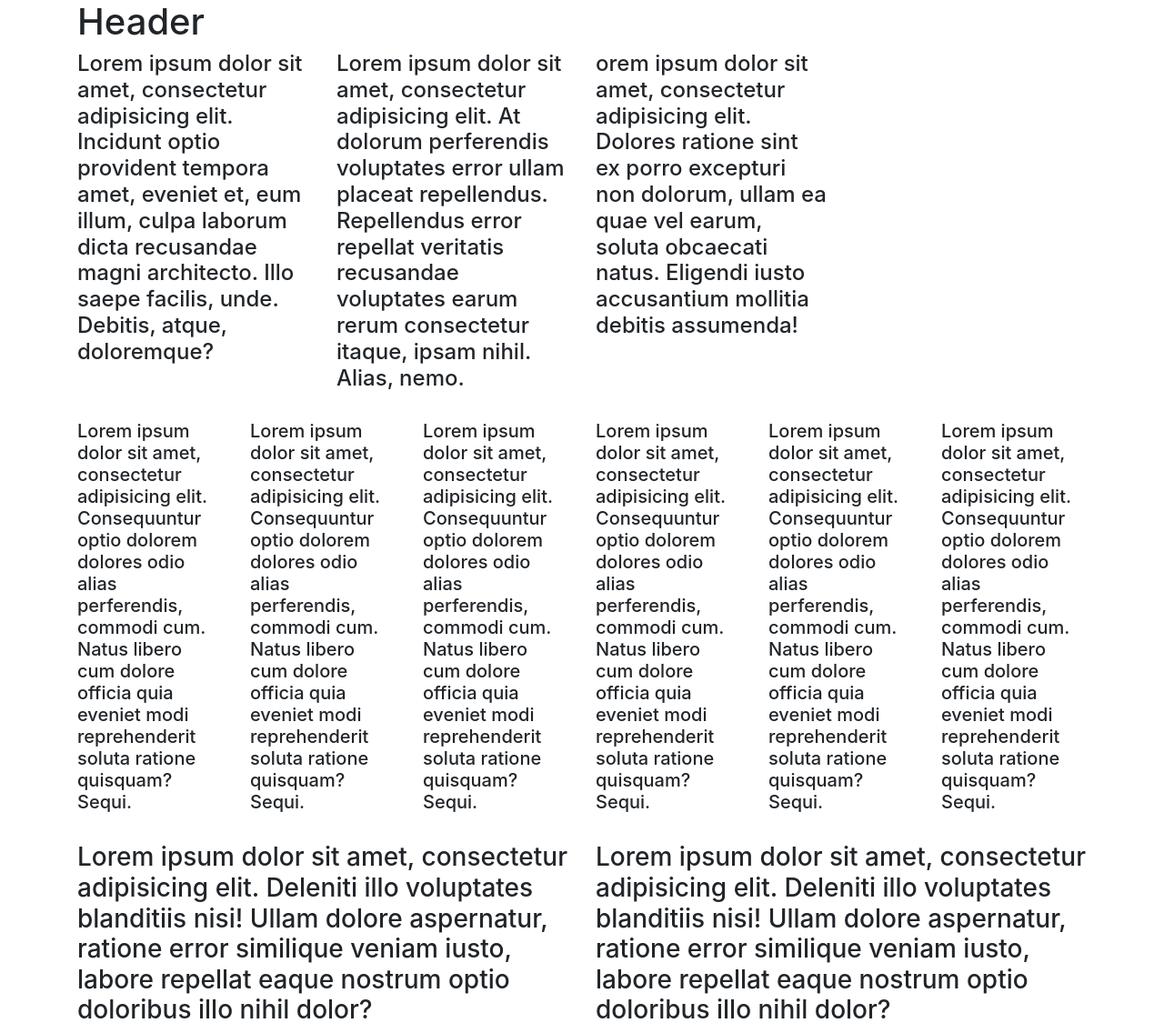
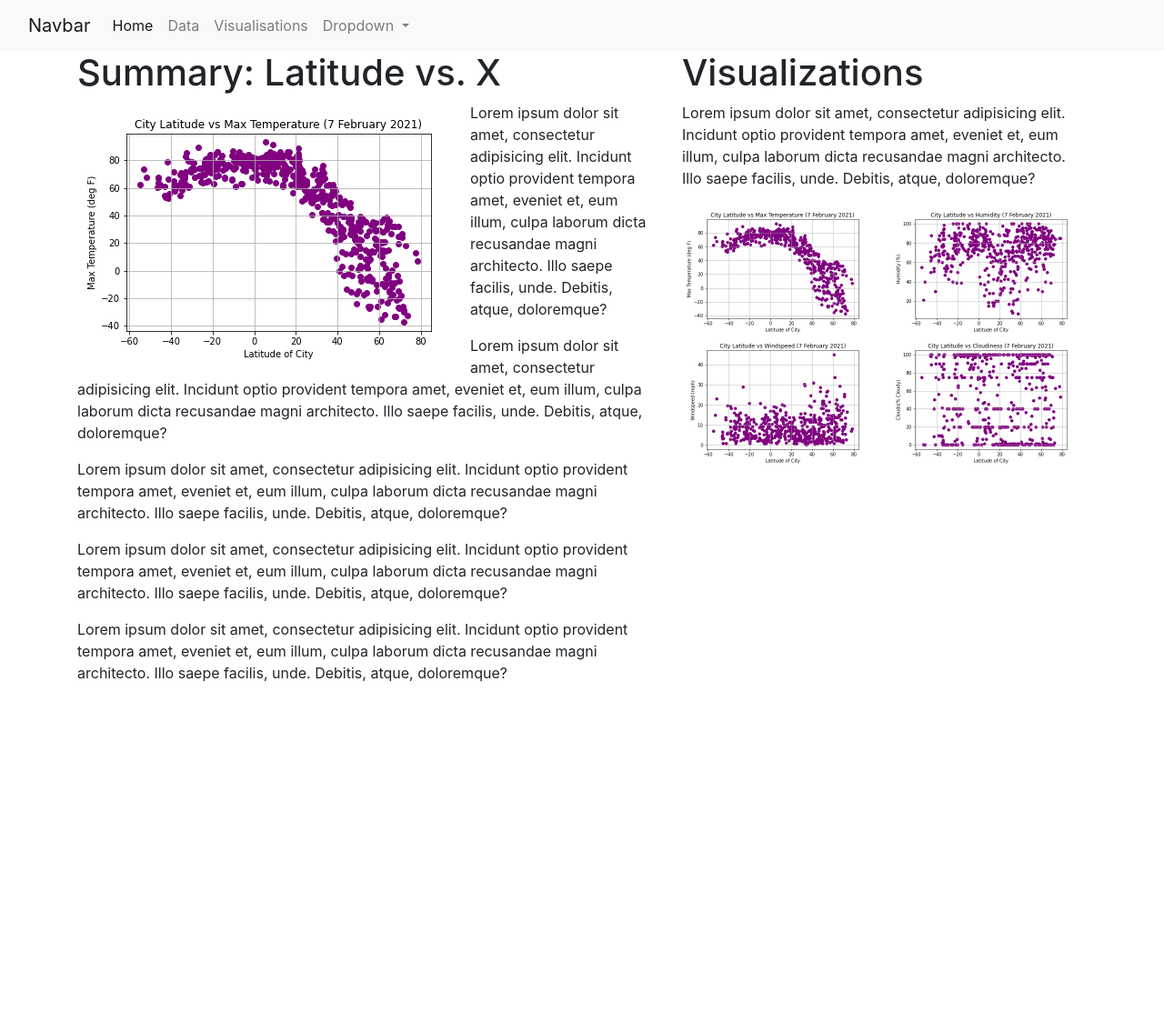
Before and after one commit to njmorr/web-design-challenge, a plain HTML site: page index.html in a window 1280 px wide. Shown: the whole page at 91% size. After the commit the page ends 800 px from the top, so only its background shows below. Drawn offline with nearby package versions, Linux system fonts and the light colour scheme.

Commit message:
index layout

```diff
--- a/index.html
+++ b/index.html
@@ -7,75 +7,69 @@
 </head>
 <body>
 
+  <nav class="navbar navbar-expand-sm navbar-light bg-light">
+    <div class="container-fluid">
+      <a class="navbar-brand" href="index.html">Navbar</a>
+      <button class="navbar-toggler" type="button" data-bs-toggle="collapse" data-bs-target="#navbarSupportedContent" aria-controls="navbarSupportedContent" aria-expanded="false" aria-label="Toggle navigation">
+        <span class="navbar-toggler-icon"></span>
+      </button>
+      <div class="collapse navbar-collapse" id="navbarSupportedContent">
+        <ul class="navbar-nav me-auto mb-2 mb-lg-0">
+          <li class="nav-item">
+            <a class="nav-link active" aria-current="page" href="index.html">Home</a>
+          </li>
+          <li class="nav-item">
+            <a class="nav-link" href="data.html">Data</a>
+          </li>
+          <li class="nav-item">
+            <a class="nav-link" href="visualizations.html">Visualisations</a>
+          </li>
+          <li class="nav-item dropdown">
+            <a class="nav-link dropdown-toggle" href="#" id="navbarDropdown" role="button" data-bs-toggle="dropdown" aria-expanded="false">
+              Dropdown
+            </a>
+            <ul class="dropdown-menu" aria-labelledby="navbarDropdown">
+              <li><a class="dropdown-item" href="#">Action</a></li>
+              <li><a class="dropdown-item" href="#">Another action</a></li>
+              <li><hr class="dropdown-divider"></li>
+              <li><a class="dropdown-item" href="#">Something else here</a></li>
+            </ul>
+          </li>
+        </ul>
+      </div>
+    </div>
+  </nav>
+
   <div class="container">
 
-    <!-- First Row -->
+    <!-- First Row  and only row-->
     <div class="row">
 
-      <!-- First (and only column) -->
-      <div class="col-md-2">
-        <h1>Header</h1>
+      <!-- First column -->
+      <div class="col-md-7">
+        <h1>Summary: Latitude vs. X</h1>
+        <img src="assets\img\latVStemp.png" class="rounded float-left" alt="Latitude vs Temperature">
+        <p>Lorem ipsum dolor sit amet, consectetur adipisicing elit. Incidunt optio provident tempora amet, eveniet et, eum illum, culpa laborum dicta recusandae magni architecto. Illo saepe facilis, unde. Debitis, atque, doloremque?</p>
+        <p>Lorem ipsum dolor sit amet, consectetur adipisicing elit. Incidunt optio provident tempora amet, eveniet et, eum illum, culpa laborum dicta recusandae magni architecto. Illo saepe facilis, unde. Debitis, atque, doloremque?</p>
+        <p>Lorem ipsum dolor sit amet, consectetur adipisicing elit. Incidunt optio provident tempora amet, eveniet et, eum illum, culpa laborum dicta recusandae magni architecto. Illo saepe facilis, unde. Debitis, atque, doloremque?</p>
+        <p>Lorem ipsum dolor sit amet, consectetur adipisicing elit. Incidunt optio provident tempora amet, eveniet et, eum illum, culpa laborum dicta recusandae magni architecto. Illo saepe facilis, unde. Debitis, atque, doloremque?</p>
+        <p>Lorem ipsum dolor sit amet, consectetur adipisicing elit. Incidunt optio provident tempora amet, eveniet et, eum illum, culpa laborum dicta recusandae magni architecto. Illo saepe facilis, unde. Debitis, atque, doloremque?</p>
+            </div>
+
+      <!-- Second column -->
+      <div class="col-sm-5">
+        <h1>Visualizations</h1>
+        <p>Lorem ipsum dolor sit amet, consectetur adipisicing elit. Incidunt optio provident tempora amet, eveniet et, eum illum, culpa laborum dicta recusandae magni architecto. Illo saepe facilis, unde. Debitis, atque, doloremque?</p>
+        <img src="assets\img\latVStemp.png" class="rounded float-left" alt="Latitude vs Temperature" height="144" width="216">
+        <img src="assets\img\latVShumidity.png" class="rounded float-right" alt="Latitude vs Humidity" height="144" width="216">
+        <img src="assets\img\latVSwindspeed.png" class="rounded float-left" alt="Latitude vs Wind Speed" height="144" width="216">
+        <img src="assets\img\latVScloudiness.png" class="rounded float-right" alt="Latitude vs Cloudiness" height="144" width="216">
       </div>
+
     </div>
 
-    <!-- Second Row -->
-    <div class="row">
 
-      <!-- First of three columns -->
-      <div class="col-md-3">
-        <h4>Lorem ipsum dolor sit amet, consectetur adipisicing elit. Incidunt optio provident tempora amet, eveniet et, eum illum, culpa laborum dicta recusandae magni architecto. Illo saepe facilis, unde. Debitis, atque, doloremque?</h4>
-      </div>
 
-      <!-- Second of three columns -->
-      <div class="col-md-3">
-        <h4>Lorem ipsum dolor sit amet, consectetur adipisicing elit. At dolorum perferendis voluptates error ullam placeat repellendus. Repellendus error repellat veritatis recusandae voluptates earum rerum consectetur itaque, ipsam nihil. Alias, nemo.</h4>
-      </div>
-
-      <!-- Third of three columns -->
-      <div class="col-md-3">
-        <h4>orem ipsum dolor sit amet, consectetur adipisicing elit. Dolores ratione sint ex porro excepturi non dolorum, ullam ea quae vel earum, soluta obcaecati natus. Eligendi iusto accusantium mollitia debitis assumenda!</h4>
-      </div>
-    </div>
-<br>
-    <!--Third Row-->
-    <div class="row">
-      <!--First of six Columns-->
-      <div class="col-md-2">
-        <h5>Lorem ipsum dolor sit amet, consectetur adipisicing elit. Consequuntur optio dolorem dolores odio alias perferendis, commodi cum. Natus libero cum dolore officia quia eveniet modi reprehenderit soluta ratione quisquam? Sequi.</h5>
-      </div>
-      <!--Second of six Columns-->
-      <div class="col-md-2">
-        <h5>Lorem ipsum dolor sit amet, consectetur adipisicing elit. Consequuntur optio dolorem dolores odio alias perferendis, commodi cum. Natus libero cum dolore officia quia eveniet modi reprehenderit soluta ratione quisquam? Sequi.</h5>
-      </div>
-      <!--third of six Columns-->
-      <div class="col-md-2">
-        <h5>Lorem ipsum dolor sit amet, consectetur adipisicing elit. Consequuntur optio dolorem dolores odio alias perferendis, commodi cum. Natus libero cum dolore officia quia eveniet modi reprehenderit soluta ratione quisquam? Sequi.</h5>
-      </div>
-      <!--fourth of six Columns-->
-      <div class="col-md-2">
-        <h5>Lorem ipsum dolor sit amet, consectetur adipisicing elit. Consequuntur optio dolorem dolores odio alias perferendis, commodi cum. Natus libero cum dolore officia quia eveniet modi reprehenderit soluta ratione quisquam? Sequi.</h5>
-      </div>
-      <!--fifth of six Columns-->
-      <div class="col-md-2">
-        <h5>Lorem ipsum dolor sit amet, consectetur adipisicing elit. Consequuntur optio dolorem dolores odio alias perferendis, commodi cum. Natus libero cum dolore officia quia eveniet modi reprehenderit soluta ratione quisquam? Sequi.</h5>
-      </div>
-      <!--sixth of six Columns-->
-      <div class="col-md-2">
-        <h5>Lorem ipsum dolor sit amet, consectetur adipisicing elit. Consequuntur optio dolorem dolores odio alias perferendis, commodi cum. Natus libero cum dolore officia quia eveniet modi reprehenderit soluta ratione quisquam? Sequi.</h5>
-      </div>
-    </div>
-<br>
-    <!--Fourth Row-->
-    <div class="row">
-      <!--First of two Columns-->
-      <div class="col-md-6">
-        <h3>Lorem ipsum dolor sit amet, consectetur adipisicing elit. Deleniti illo voluptates blanditiis nisi! Ullam dolore aspernatur, ratione error similique veniam iusto, labore repellat eaque nostrum optio doloribus illo nihil dolor?</h3>
-      </div>
-      <!--second of two Columns-->
-      <div class="col-md-6">
-        <h3>Lorem ipsum dolor sit amet, consectetur adipisicing elit. Deleniti illo voluptates blanditiis nisi! Ullam dolore aspernatur, ratione error similique veniam iusto, labore repellat eaque nostrum optio doloribus illo nihil dolor?</h3>
-
-    </div>
 
   </div>
   <script src="https://code.jquery.com/jquery-3.3.1.slim.min.js" integrity="sha384-q8i/X+965DzO0rT7abK41JStQIAqVgRVzpbzo5smXKp4YfRvH+8abtTE1Pi6jizo" crossorigin="anonymous"></script>
```
